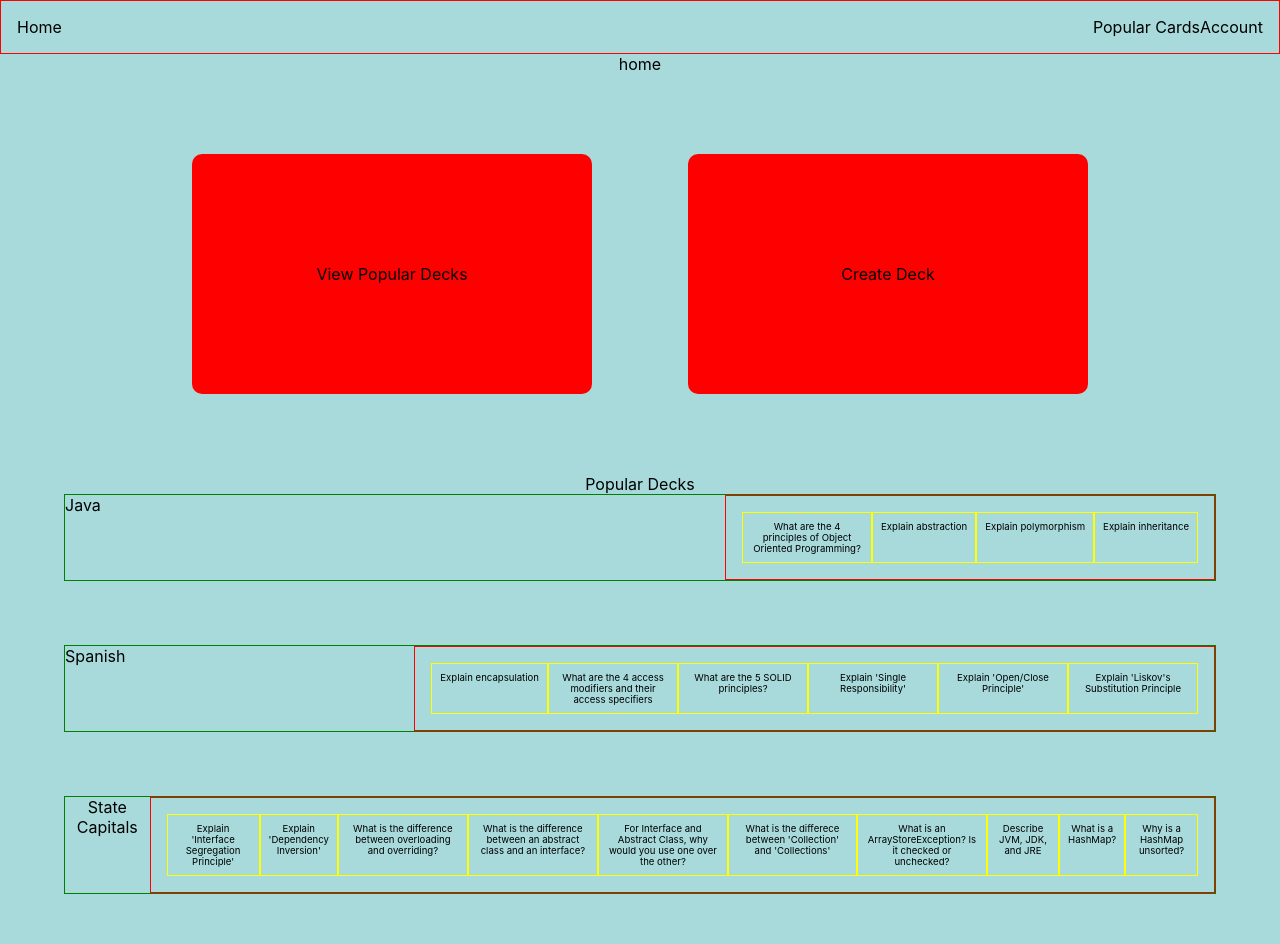
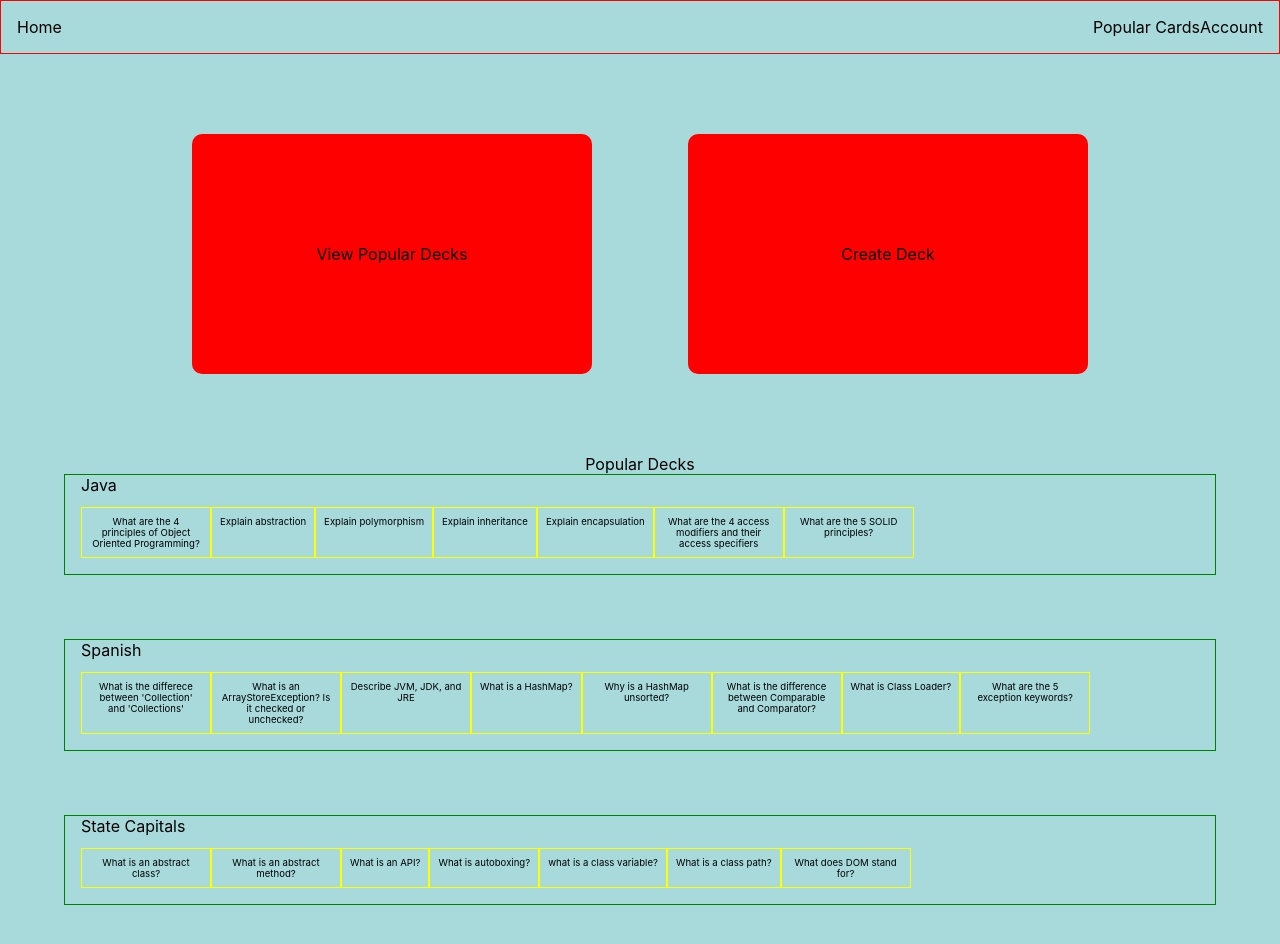
Before and after one commit to michael-mcmasters/Notecards, a React (Create React App) app: page / in a window 1280 px wide. Shown: the top 944 px of the page. Built offline with nearby package versions, Linux system fonts and the light colour scheme.

Commit message:
More styling

```diff
--- a/src/components/homepage/HomePage.js
+++ b/src/components/homepage/HomePage.js
@@ -6,7 +6,6 @@ class HomePage extends Component {
   render() {
     return (
       <>
-        home
         <OptionContainer>
           <Option><P>View Popular Decks</P></Option>
           <Option><P>Create Deck</P></Option>
--- a/src/components/homepage/PopularDecks.js
+++ b/src/components/homepage/PopularDecks.js
@@ -9,15 +9,15 @@ const PopularDecks = () => {
   // ToDo: Import decks from an API.
   let deckOne = {
     name: "Java",
-    cards: cards.slice(0, 4)
+    cards: cards.slice(0, 7)
   }
   let deckTwo = {
     name: "Spanish",
-    cards: cards.slice(4, 10)
+    cards: cards.slice(15, 23)
   }
   let deckThree = {
     name: "State Capitals",
-    cards: cards.slice(10, 20)
+    cards: cards.slice(30, 37)
   }
 
   const decks = [ deckOne, deckTwo, deckThree ];
@@ -28,7 +28,9 @@ const PopularDecks = () => {
         Popular Decks
         {decks.map((deck, index) => (
           <Container key={index}>
-            {deck.name}
+            <DeckTitle>
+              {deck.name}
+            </DeckTitle>
             <Deck>
               <CardGallary deck={deck} />
             </Deck>
@@ -43,16 +45,21 @@ const Wrapper = styled.div`
   margin-top: 5rem;
 `;
 
+const DeckTitle = styled.p`
+  width: fit-content;
+  margin: 0;
+  margin-left: 1rem;
+  margin-bottom: 1rem;
+  height: 0rem;
+`;
+
 const Container = styled.div`
   margin: 4rem;
   margin-top: 0;
-  display: flex;
-  justify-content: space-between;
   border: 1px solid green;
 `;
 
 const Deck = styled.div`
-  border: 1px solid red;
   display: flex;
 `;
 
```
